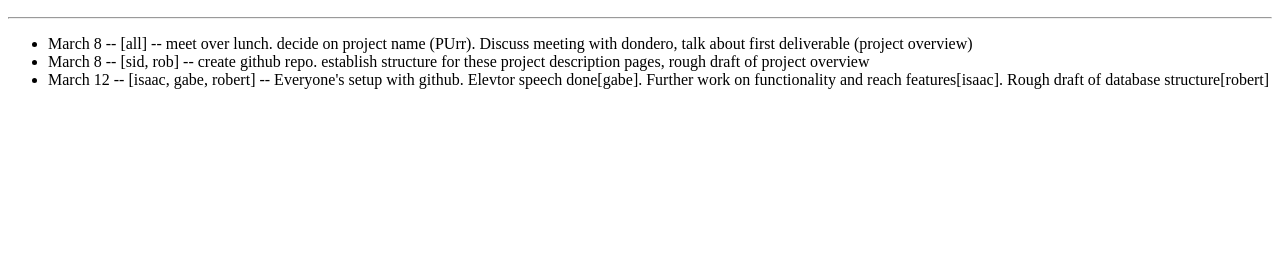
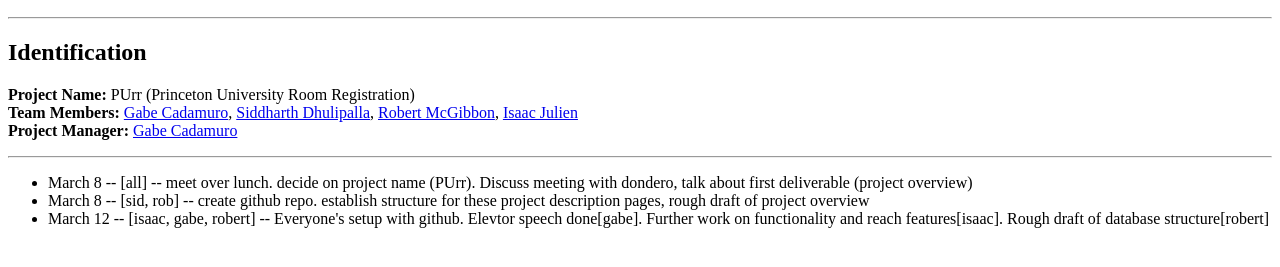
Before and after one commit to dsiddharth/PUrr, a plain HTML site: page timeline.html in a window 1280 px wide. Shown: the part 125-392 px from the top of the page. Drawn offline with Linux system fonts and the light colour scheme.

Commit message:
fixed typo and added identification section to timeline

```diff
--- a/timeline.html
+++ b/timeline.html
@@ -11,6 +11,21 @@
 &nbsp;
 <a style="font-size:150%" href="timeline.html">Project Timeline</a>
 </h2>
+<hr/>
+
+<h2>Identification</h2>
+<p>
+<strong> Project Name: </strong> PUrr (Princeton University Room Registration)
+<br />
+<strong> Team Members: </strong>
+ <a href="mailto:cadamuro.gabriel@gmail.com">Gabe Cadamuro</a>,
+ <a href="mailto:dsiddharth@gmail.com">Siddharth Dhulipalla</a>,
+ <a href="mailto:rmcgibbo@princeton.edu">Robert McGibbon</a>,
+ <a href="mailto:ijulien@Princeton.EDU">Isaac Julien</a>
+<br />
+<strong> Project Manager: </strong>
+<a href="mailto:cadamuro.gabriel@gmail.com">Gabe Cadamuro</a>
+</p>
 <hr/>
 
 <ul>
```
Also changed, not shown: 333.html (+1 -1 lines), overview.html (+1 -1 lines).
